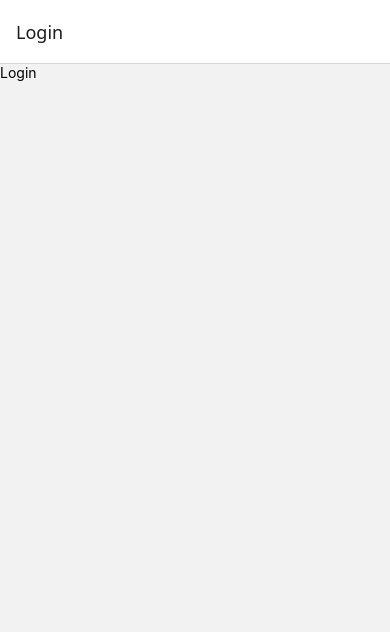
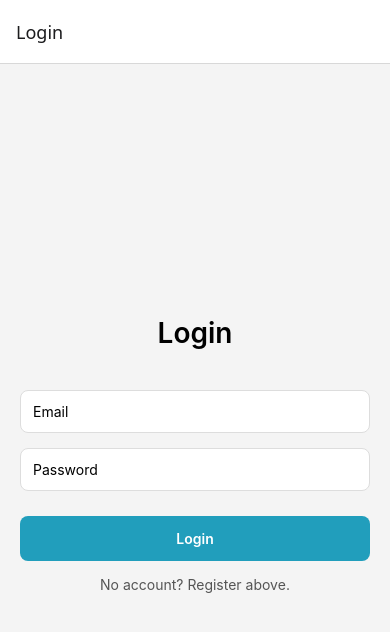
Before and after one commit to TUDublinBlanchBusinessIT/project-LedesXV-1, a React Native app: screen /Login in a window 390 px wide. Shown: the top 632 px of the page. Built offline with nearby package versions, Linux system fonts and the light colour scheme.

Commit message:
Updated login screen

```diff
--- a/src/screens/LoginScreen.js
+++ b/src/screens/LoginScreen.js
@@ -1,9 +1,75 @@
-import { Text, View } from 'react-native';
+import { useState } from 'react';
+import { StyleSheet, Text, TextInput, TouchableOpacity, View } from 'react-native';
 
 export default function LoginScreen() {
+  const [email, setEmail] = useState('');
+  const [password, setPassword] = useState('');
+
   return (
-    <View>
-      <Text>Login</Text>
+    <View style={styles.container}>
+      <Text style={styles.title}>Login</Text>
+
+      <TextInput
+        style={styles.input}
+        placeholder="Email"
+        value={email}
+        onChangeText={setEmail}
+        autoCapitalize="none"
+      />
+
+      <TextInput
+        style={styles.input}
+        placeholder="Password"
+        value={password}
+        onChangeText={setPassword}
+        secureTextEntry
+      />
+
+      <TouchableOpacity style={styles.button}>
+        <Text style={styles.buttonText}>Login</Text>
+      </TouchableOpacity>
+
+      <Text style={styles.smallText}>No account? Register above.</Text>
     </View>
   );
 }
+
+const styles = StyleSheet.create({
+  container: {
+    flex: 1,
+    padding: 20,
+    justifyContent: 'center',
+    backgroundColor: '#f4f4f4'
+  },
+  title: {
+    fontSize: 28,
+    fontWeight: '600',
+    textAlign: 'center',
+    marginBottom: 40
+  },
+  input: {
+    width: '100%',
+    backgroundColor: '#fff',
+    padding: 12,
+    borderRadius: 8,
+    marginBottom: 15,
+    borderWidth: 1,
+    borderColor: '#ddd'
+  },
+  button: {
+    backgroundColor: '#219EBC',
+    padding: 14,
+    borderRadius: 8,
+    marginTop: 10
+  },
+  buttonText: {
+    color: '#fff',
+    textAlign: 'center',
+    fontWeight: '600'
+  },
+  smallText: {
+    marginTop: 15,
+    textAlign: 'center',
+    color: '#555'
+  }
+});
```
